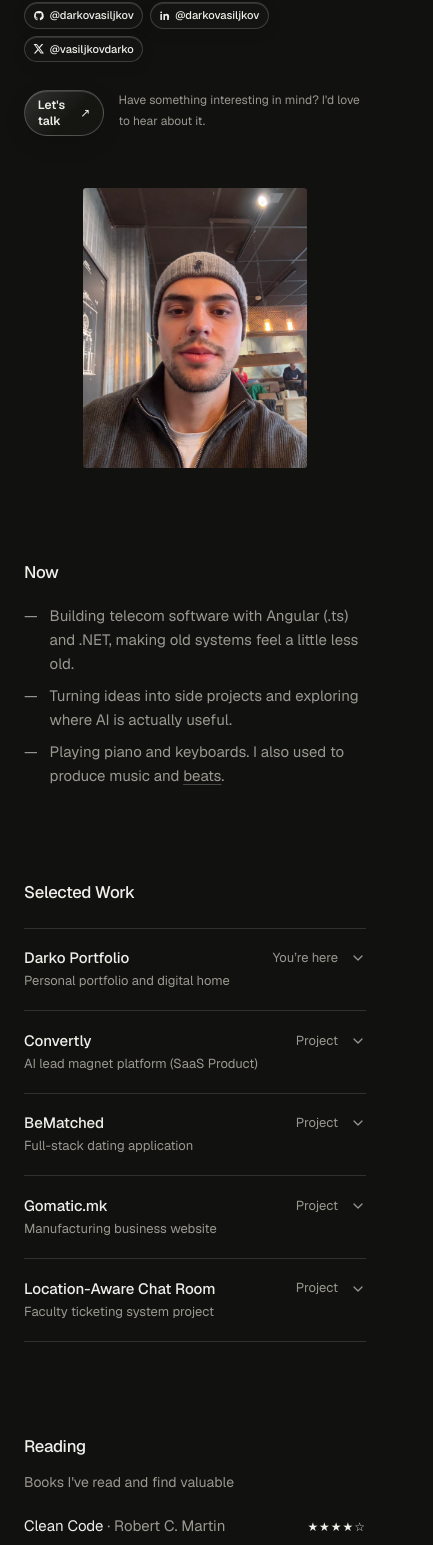
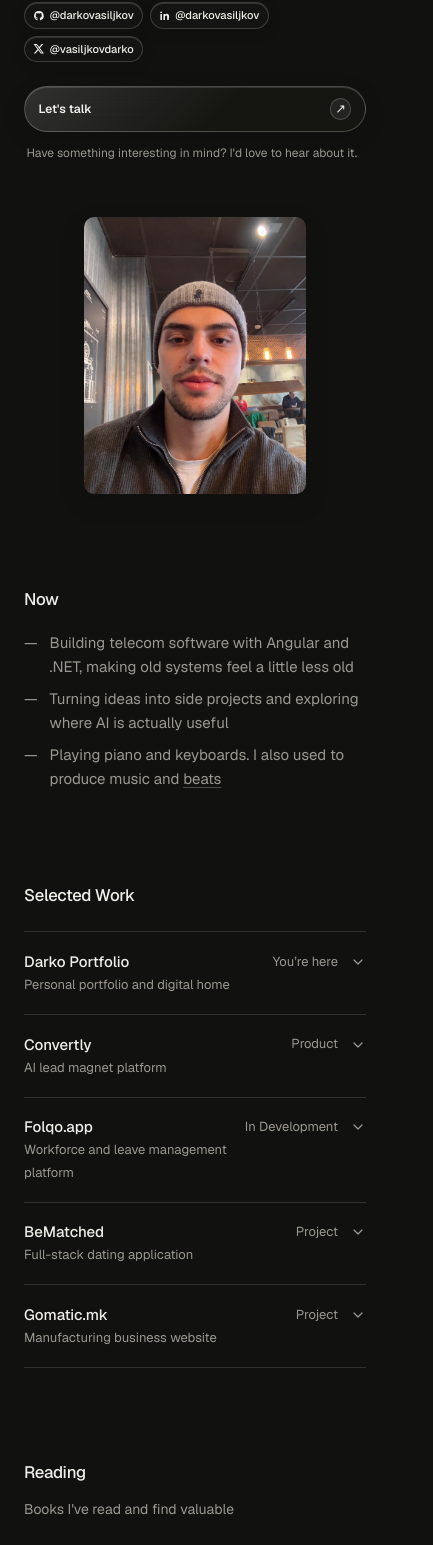
Before and after one commit to darkovasiljkov/darkovasiljkov.com, a Next.js app: page / in a window 390 px wide. Shown: the part 393-1938 px from the top of the page, 433 px wide, since content can reach past the window. Built offline with nearby package versions, Linux system fonts and the light colour scheme.

Commit message:
feat: add new project in selected work section and improve picture radius

```diff
--- a/app/content.ts
+++ b/app/content.ts
@@ -22,13 +22,13 @@ export const musicChannelUrl = "https://www.youtube.com/@sincerelydarko";
 export const currentActivities = [
   {
     before:
-    "Building telecom software with Angular (.ts) and .NET, making old systems feel a little less old.",
+    "Building telecom software with Angular and .NET, making old systems feel a little less old",
     link: null,
     after: "",
   },
   {
     before:
-      "Turning ideas into side projects and exploring where AI is actually useful.",
+      "Turning ideas into side projects and exploring where AI is actually useful",
     link: null,
     after: "",
   },
@@ -38,7 +38,7 @@ export const currentActivities = [
       label: "beats",
       href: musicChannelUrl,
     },
-    after: ".",
+    after: " ",
   },
 ] as const;
 
@@ -69,15 +69,15 @@ export const selectedProjects = [
       "Focused personal portfolio designed to introduce my work, experience, interests, and the things I am currently building.",
     contribution:
       "Designed and built the complete experience, including the responsive interface, content system, theme support, project interactions, metadata, and visual identity.",
-    technologies: ["Next.js 16", "React 19", "TypeScript", "Tailwind CSS 4"],
+    technologies: ["Next.js 16", "React 19", "TypeScript", "Vercel"],
     youtubeVideoId: null,
     youtubeVideoTitle: "Darko Portfolio walkthrough",
     currentPage: true,
   },
   {
     name: "Convertly",
-    summary: "AI lead magnet platform (SaaS Product)",
-    period: "Project",
+    summary: "AI lead magnet platform",
+    period: "Product",
     description:
       "A subscription product for creating business-specific lead-generation chat assistants and sharing them with prospective customers.",
     contribution:
@@ -96,11 +96,30 @@ export const selectedProjects = [
     youtubeThumbnail: "/convertlyThumbnail.png",
   },
   {
+    name: "Folqo.app",
+    summary: "Workforce and leave management platform",
+    period: "In Development",
+    description:
+      "A workforce management platform for businesses to centralize employee records, manage leave requests and approvals, and move existing spreadsheet-based processes into a structured digital workflow.",
+    contribution:
+      "Designing and developing the product end-to-end, including system architecture, backend APIs, database design, frontend experience, and deployment.",
+    technologies: [
+      "ASP.NET Core",
+      "Angular",
+      "PostgreSQL",
+      "TypeScript",
+      "Entity Framework Core",
+      "Docker",
+    ],
+    youtubeVideoId: null,
+    youtubeVideoTitle: "Soon"
+  },
+  {
     name: "BeMatched",
     summary: "Full-stack dating application",
     period: "Project",
     description:
-      "A deployed application with profile management, matching, REST APIs, and real-time messaging.",
+      "A dating application with profile management, matching users, like features, REST APIs and real-time messaging.",
     contribution:
       "Built the full-stack application, including the Angular interface, ASP.NET Core API, persistence, and real-time features.",
     technologies: [
@@ -121,26 +140,14 @@ export const selectedProjects = [
       "A business website for GOMATIC that presents the company, its manufacturing capabilities, and its services to prospective customers.",
     contribution:
       "Designed and built a responsive website with clear navigation and a professional presentation of the business.",
-    technologies: ["React", "TypeScript", "Next.js", "Cloudflare", "SEO"],
+    technologies: ["React", "TypeScript", "Next.js", "Cloudflare", "SEO Optimization"],
     youtubeVideoId: null,
     youtubeVideoTitle: "Gomatic.mk project walkthrough",
     alreadyLive: {
       href: "https://gomatic.mk",
       label: "gomatic.mk",
     },
-  },
-  {
-    name: "Location-Aware Chat Room",
-    summary: "Faculty ticketing system project",
-    period: "Project",
-    description:
-      "A Wi-Fi-aware student chat room with real-time communication and interactive surveys.",
-    contribution:
-      "Implemented the application flow and real-time communication used by students in the room.",
-    technologies: ["Java", "Spring", "JavaScript", "WebSockets"],
-    youtubeVideoId: null,
-    youtubeVideoTitle: "Location-Aware Chat Room project walkthrough",
-  },
+  }
 ] satisfies readonly Project[];
 
 export const readingIntroduction =
@@ -150,13 +157,12 @@ export type ReadingItem = {
   title: string;
   detail: string;
   rating: number | null;
-  /** Set to a short label such as "Reading now", or leave null. */
   badge: string | null;
 };
 
 export const reading = [
   {
-    title: "Clean Code",
+    title: "The Clean Coder",
     detail: "Robert C. Martin",
     rating: 4,
     badge: null,
@@ -170,7 +176,7 @@ export const reading = [
   {
     title: "Meditations",
     detail: "Marcus Aurelius",
-    rating: 5,
+    rating: 4,
     badge: null,
   },
   {
@@ -183,7 +189,13 @@ export const reading = [
     title: "The Daily Stoic",
     detail: "Ryan Holiday",
     rating: null,
-    badge: "reading"
+    badge: "reading now"
+  },
+  {
+    title: "100M Money Models",
+    detail: "Alex Hormozi",
+    rating: null,
+    badge: "reading now"
   },
 ] satisfies readonly ReadingItem[];
 
--- a/app/globals.css
+++ b/app/globals.css
@@ -32,6 +32,7 @@
 
 html {
   background: var(--background);
+  overflow-x: hidden;
 }
 
 body {
@@ -41,6 +42,7 @@ body {
   font-size: 1rem;
   line-height: 1.625;
   overflow-wrap: break-word;
+  overflow-x: hidden;
   text-rendering: optimizeLegibility;
   transition:
     background-color 160ms ease,
@@ -358,6 +360,18 @@ button {
   transform: translateY(-1px);
 }
 
+.lets-talk-button > span {
+  display: grid;
+  width: 1.35rem;
+  height: 1.35rem;
+  place-items: center;
+  border: 1px solid color-mix(in srgb, var(--foreground) 20%, transparent);
+  border-radius: 50%;
+  background: color-mix(in srgb, var(--foreground) 7%, transparent);
+  font-size: 0.8rem;
+  line-height: 1;
+}
+
 .social-links {
   margin-top: 1.15rem;
 }
@@ -417,8 +431,10 @@ button {
 .hero-portrait {
   width: 100%;
   overflow: hidden;
-  border-radius: 0.2rem;
+  border: 1px solid rgb(0 0 0 / 28%);
+  border-radius: 0.7rem;
   background: var(--surface);
+  box-shadow: 0 0.6rem 1.5rem rgb(0 0 0 / 12%);
 }
 
 .portrait-image {
@@ -1029,7 +1045,22 @@ footer ul {
   }
 
   .hero-cta {
+    flex-direction: column;
     align-items: flex-start;
+    gap: 0.7rem;
+    margin-top: 1.5rem;
+  }
+
+  .lets-talk-button {
+    width: 100%;
+    min-height: 2.85rem;
+    justify-content: space-between;
+    padding: 0.65rem 0.85rem;
+  }
+
+  .hero-cta p {
+    max-width: none;
+    padding-inline: 0.15rem;
   }
 
   .hero-portrait {
```
